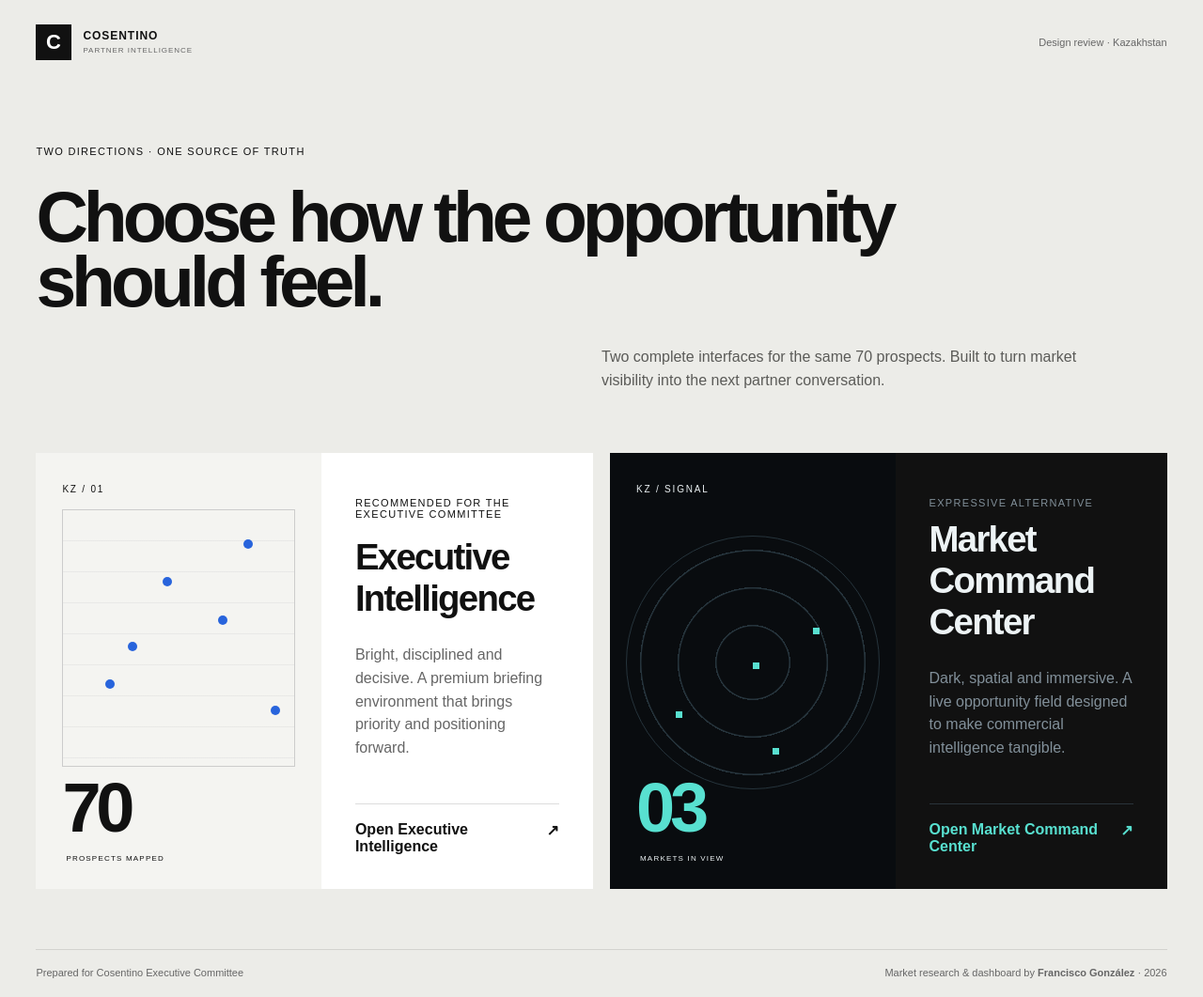
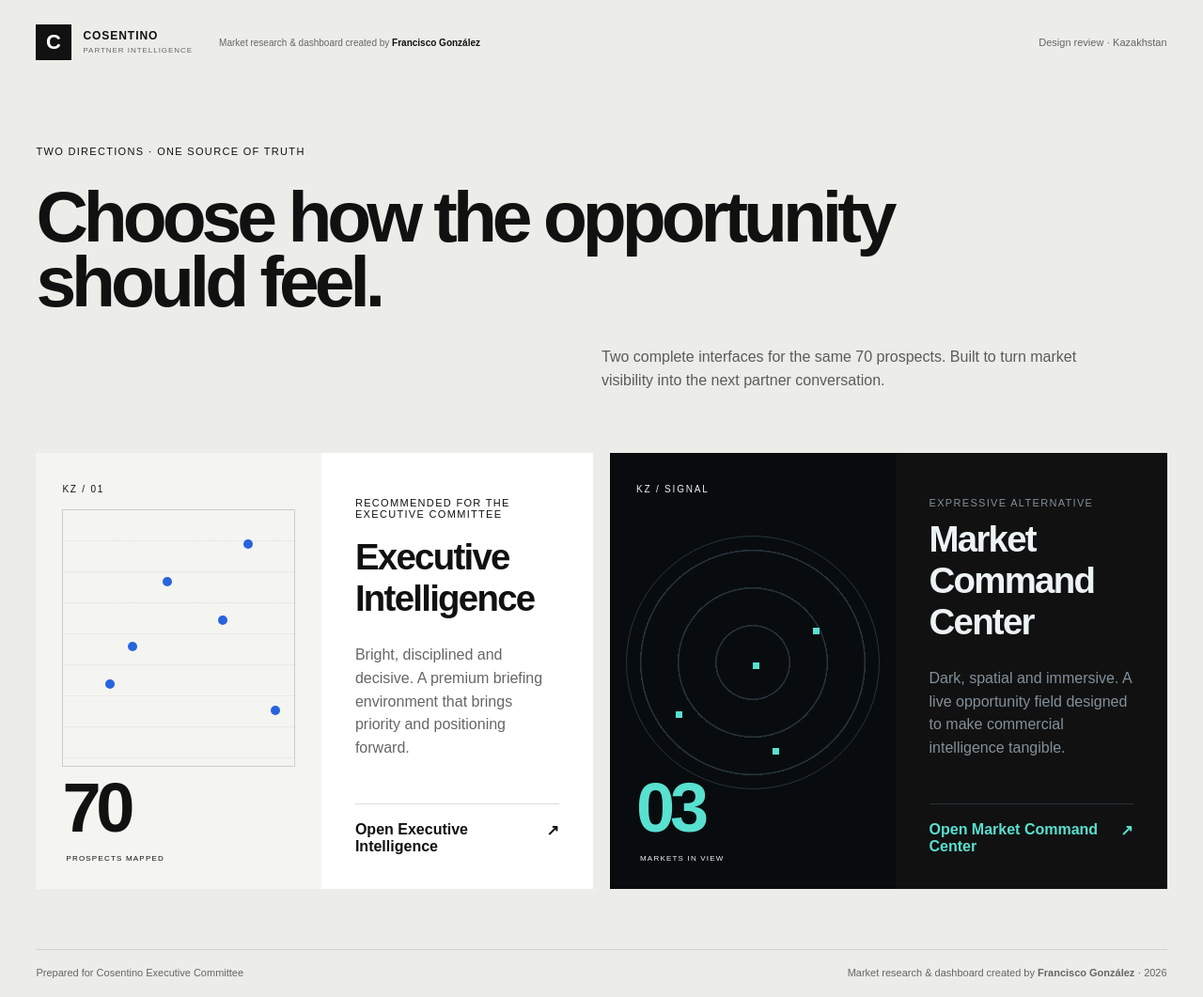
Before and after one commit to Francis-the-Analyst/kazakhstan_partner_intelligence, a website: page index_R_P.html in a window 1280 px wide. Shown: the whole page at 94% size. Drawn offline with Linux system fonts and the light colour scheme.

Commit message:
Show dashboard ownership on proposal selector

```diff
--- a/index_R_P.html
+++ b/index_R_P.html
@@ -1,7 +1,7 @@
-<!doctype html><html lang="en"><head><meta charset="utf-8"><meta name="viewport" content="width=device-width,initial-scale=1"><title>Kazakhstan Partner Intelligence — Design proposals</title><link rel="stylesheet" href="launcher.css"></head><body>
-<header><a class="brand" href="https://www.cosentino.com/" target="_blank" rel="noopener" aria-label="Visit Cosentino"><span class="mark">C</span><span>COSENTINO<br><small>PARTNER INTELLIGENCE</small></span></a><p>Design review · Kazakhstan</p></header>
+<!doctype html><html lang="en"><head><meta charset="utf-8"><meta name="viewport" content="width=device-width,initial-scale=1"><link rel="icon" href="data:"><title>Kazakhstan Partner Intelligence — Design proposals</title><link rel="stylesheet" href="launcher.css"><link rel="stylesheet" href="launcher-additions.css"></head><body>
+<header><a class="brand" href="https://www.cosentino.com/" target="_blank" rel="noopener" aria-label="Visit Cosentino"><span class="mark">C</span><span>COSENTINO<br><small>PARTNER INTELLIGENCE</small></span></a><p class="top-ownership">Market research &amp; dashboard created by <strong>Francisco González</strong></p><p class="review-label">Design review · Kazakhstan</p></header>
 <main><section class="intro"><p class="label">Two directions · one source of truth</p><h1>Choose how the opportunity<br>should feel.</h1><p>Two complete interfaces for the same 70 prospects. Built to turn market visibility into the next partner conversation.</p></section>
 <section class="concepts" aria-label="Design proposals">
 <article class="concept a"><div class="preview"><span class="mini-brand">KZ / 01</span><div class="mini-map"><i></i><i></i><i></i><i></i><i></i><i></i></div><strong>70</strong><small>PROSPECTS MAPPED</small></div><div class="copy"><p class="tag">Recommended for the Executive Committee</p><h2>Executive Intelligence</h2><p>Bright, disciplined and decisive. A premium briefing environment that brings priority and positioning forward.</p><a href="proposal_A.html">Open Executive Intelligence <span>↗</span></a></div></article>
 <article class="concept b"><div class="preview"><span class="mini-brand">KZ / SIGNAL</span><div class="radar"></div><strong>03</strong><small>MARKETS IN VIEW</small></div><div class="copy"><p class="tag">Expressive alternative</p><h2>Market Command Center</h2><p>Dark, spatial and immersive. A live opportunity field designed to make commercial intelligence tangible.</p><a href="proposal_B.html">Open Market Command Center <span>↗</span></a></div></article>
-</section></main><footer><span>Prepared for Cosentino Executive Committee</span><span>Market research &amp; dashboard by <strong>Francisco González</strong> · 2026</span></footer></body></html>
+</section></main><footer><span>Prepared for Cosentino Executive Committee</span><span>Market research &amp; dashboard created by <strong>Francisco González</strong> · 2026</span></footer></body></html>
--- /dev/null
+++ b/launcher-additions.css
@@ -0,0 +1 @@
+header{justify-content:flex-start;gap:28px}.top-ownership{margin:0;color:#666;font-size:10px;white-space:nowrap}.top-ownership strong{color:#111}.review-label{margin-left:auto}@media(max-width:760px){header{flex-wrap:wrap;gap:12px}.top-ownership{order:3;width:100%;white-space:normal}.review-label{margin-left:auto}footer{gap:20px;align-items:flex-start}}
```
Also changed, not shown: tests/site.test.mjs (+1 -0 lines).
